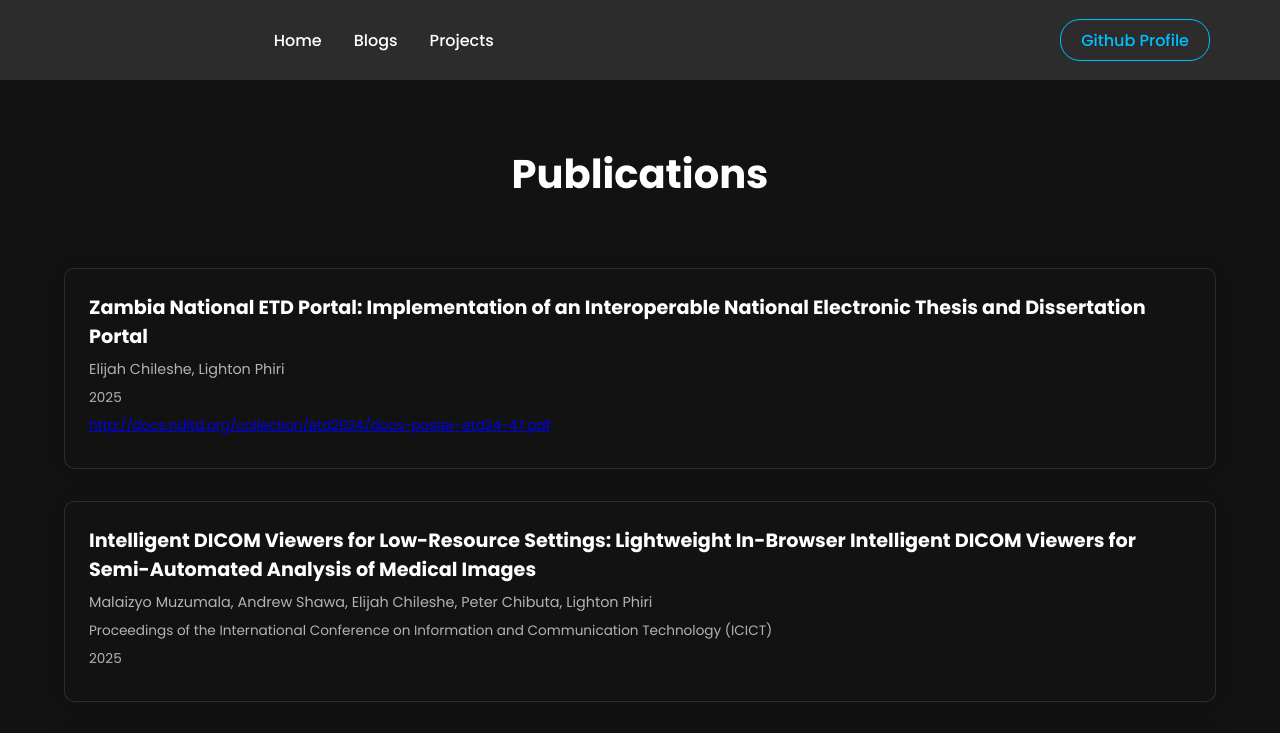
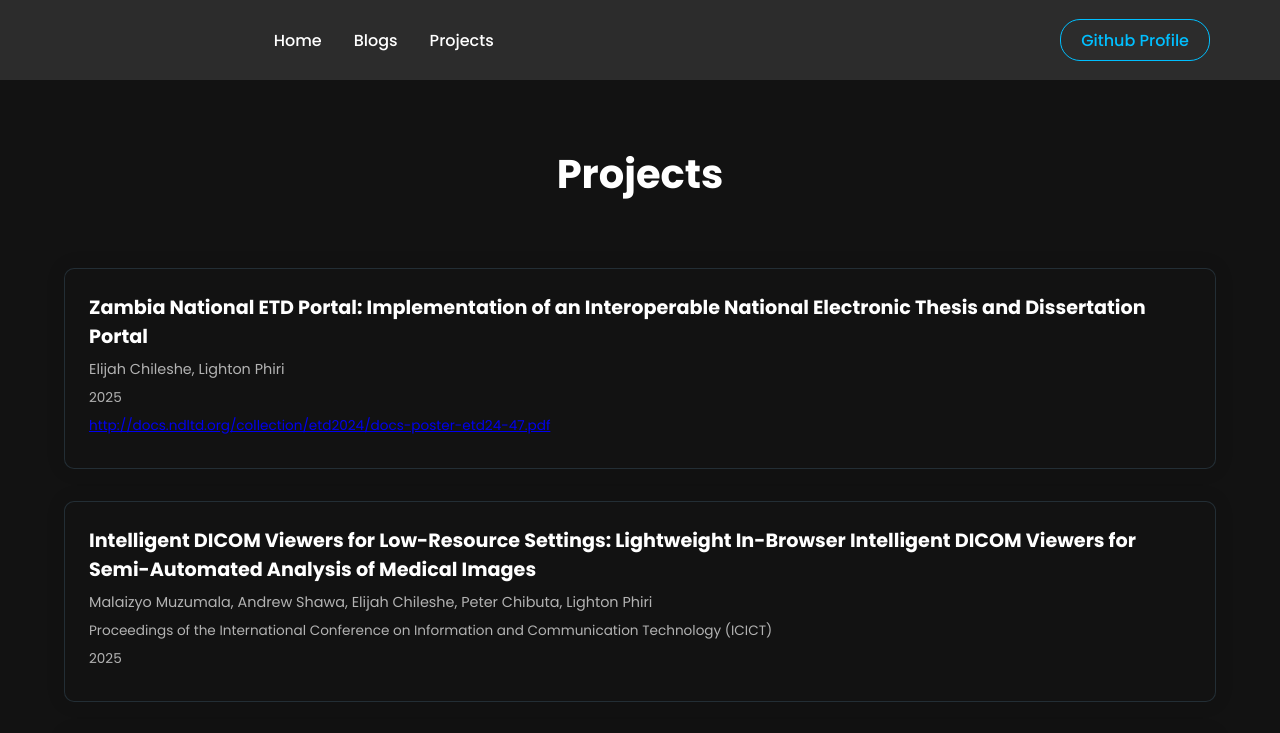
Before and after one commit to Edward-Manela-jr/About-Me, a React (Create React App) app: page /publications in a window 1280 px wide. Shown: the top 733 px of the page. Built offline with nearby package versions, Linux system fonts and the light colour scheme.

Commit message:
updated publications title

```diff
--- a/src/components/Publications/Publications.js
+++ b/src/components/Publications/Publications.js
@@ -67,10 +67,12 @@ const PublicationDetails = styled.p`
   margin-bottom: 0.5rem;
 `;
 
+
+// Changed the title from Publications to Projects
 const Publications = () => {
   return (
     <Container>
-      <Title>Publications</Title>
+      <Title>Projects</Title>
       <PublicationsGrid>
         {publications.map((pub, index) => (
           <PublicationCard
```
